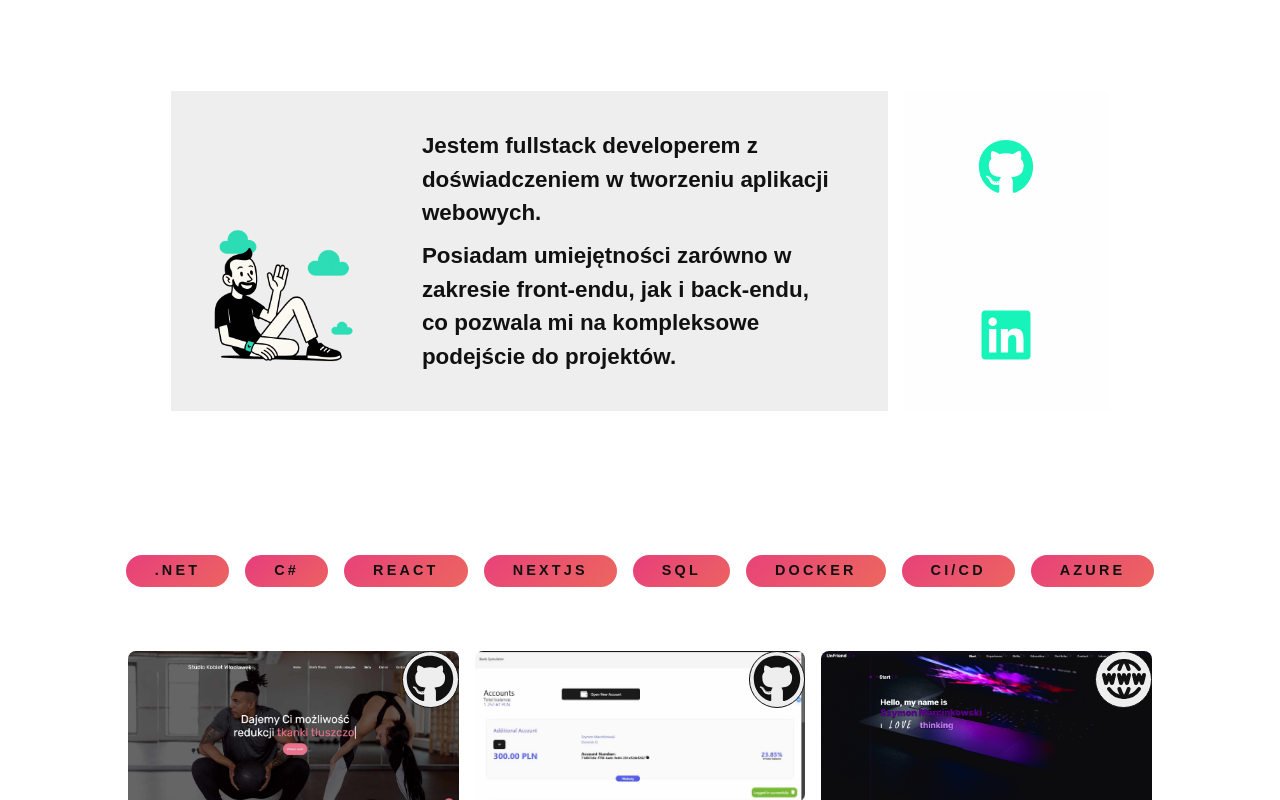
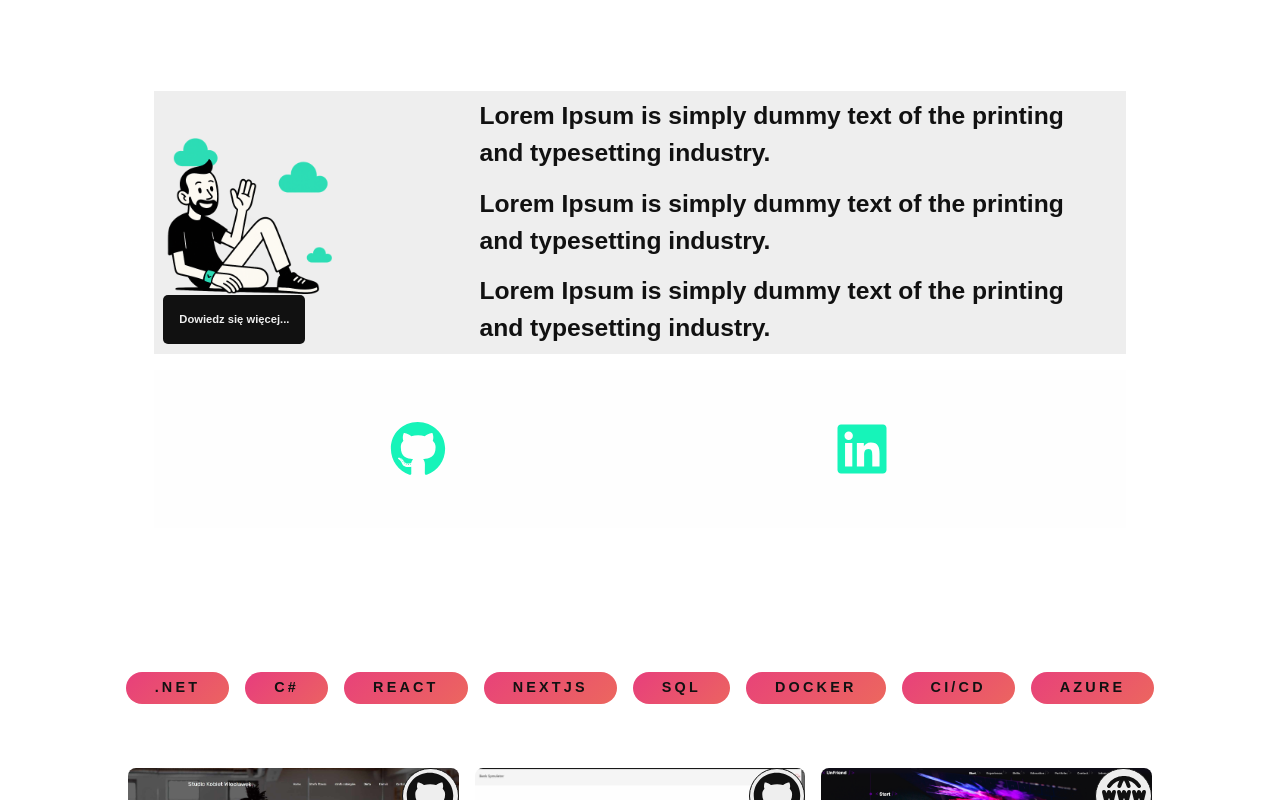
Before and after one commit to UnFriend-PL/HashStudio, a Next.js app: page / in a window 1280 px wide. Shown: the part 2260-3060 px from the top of the page. Built offline with nearby package versions, Linux system fonts and the light colour scheme.

Commit message:
draft of portfolio details

```diff
--- a/src/app/components/partials/AbouotMe.jsx
+++ b/src/app/components/partials/AbouotMe.jsx
@@ -1,19 +1,25 @@
 import styles from "@/app/styles/partials/AboutMe.module.scss"
 import Image from "next/image";
+import {useState} from "react";
 
 export default function AboutMe({children, links, avatar}) {
 
-    console.log(links);
+    const [isModalOpen, setIsModalOpen] = useState(false);
+
     return (
         <section className={styles.aboutMe}>
             <div className={styles.content}>
-                <div className={styles.avatarImage}>
-                    {avatar && (<Image src={avatar} alt={"avatar"} loading={"lazy"}/>)}
+                <div className={styles.avatar}>
+                    <div className={styles.avatarImage}>
+                        {avatar && (<Image src={avatar} alt={"avatar"} loading={"lazy"}/>)}
+                    </div>
+                </div>
+                <div className={styles.getMore}>
+                    <a>Dowiedz się więcej...</a>
                 </div>
                 <div className={styles.text}>
                     {children}
                 </div>
-
             </div>
             <div className={`${styles.links} ${links ? `${styles.visible}` : ''}`}>
                 {links && links.map((link, index) => (
--- /dev/null
+++ b/src/app/components/partials/Modal.jsx
@@ -0,0 +1,17 @@
+import styles from "@/app/styles/partials/Modal.module.scss";
+
+export default function Modal() {
+
+    const closeModal = () => {
+    }
+
+    return (
+        <div className={styles.modal} onClick={closeModal}>
+            <div
+                className={styles.modalContent}
+                onClick={(e) => e.stopPropagation()}
+            >
+            </div>
+        </div>
+    )
+}
--- a/src/app/page.js
+++ b/src/app/page.js
@@ -58,8 +58,9 @@ const portfolioData1 = [
 ];
 
 const aboutMeTextList = [
-    "Jestem fullstack developerem z doświadczeniem w tworzeniu aplikacji webowych.",
-    "Posiadam umiejętności zarówno w zakresie front-endu, jak i back-endu, co pozwala mi na kompleksowe podejście do projektów.",
+    "Lorem Ipsum is simply dummy text of the printing and typesetting industry. ",
+    "Lorem Ipsum is simply dummy text of the printing and typesetting industry. ",
+    "Lorem Ipsum is simply dummy text of the printing and typesetting industry. ",
 ];
 const skills = [".Net", "C#", "React", "NextJs", "SQL", "Docker", "CI/CD", "Azure"]
 
--- a/src/app/styles/Portfolio.module.scss
+++ b/src/app/styles/Portfolio.module.scss
@@ -61,7 +61,6 @@
 .imageItem {
   break-inside: avoid;
   margin-bottom: 1rem;
-  cursor: pointer;
   transition: transform 0.3s ease, opacity 0.3s ease;
   opacity: 0;
   animation: fadeIn 0.5s forwards;
@@ -121,7 +120,6 @@
   align-items: center;
   justify-content: center;
   z-index: 1000;
-  cursor: zoom-out;
 }
 
 .modalContent {
@@ -198,7 +196,6 @@
     padding: 0.5rem 1rem;
     font-size: 1.2rem;
     border-radius: 0.5rem;
-    cursor: pointer;
     transition: background 0.2s;
 
     &:hover {
--- a/src/app/styles/partials/AboutMe.module.scss
+++ b/src/app/styles/partials/AboutMe.module.scss
@@ -7,6 +7,9 @@
   flex-wrap: wrap;
   gap: 1rem;
   justify-content: center;
+  @media (max-width: 1280px) {
+    flex-basis: 100%;
+  }
 
   .content {
     font-size: 1.4rem;
@@ -15,28 +18,73 @@
     color: color.$secondary-color;
     display: flex;
     flex-wrap: wrap;
-    align-items: center;
     justify-content: space-between;
     flex-basis: 70%;
     background-color: color.$third-color;
-    padding: 2rem;
-    min-height: 40vh;
+    min-height: 50vh;
+    position: relative;
+    @media (max-width: 1280px) {
+      flex-basis: 95%;
+      min-height: 20vh;
+    }
+    @media (max-width: 768px) {
+      justify-content: center;
+    }
+  }
 
   .text {
-      width: 70%;
+    flex-basis: 70%;
     text-align: left;
     display: flex;
     flex-wrap: wrap;
     justify-content: space-around;
-      p{
+    align-items: center;
+    font-size: 110%;
+
+    p {
       flex-basis: 90%;
       margin: 1%;
+    }
+
+    @media (max-width: 768px) {
+      flex-basis: 100%;
+      font-size: 90%;
+      padding-bottom: 25%;
+    }
+  }
+
+  .getMore {
+    flex-basis: 20%;
+    margin: 1%;
+    text-align: center;
+    font-size: 0.7rem;
+    font-weight: bolder;
+    color: color.$third-color;
+    background-color: color.$secondary-color;
+    padding: 1rem;
+    border-radius: 5px;
+    transition: all 0.3s;
+    position: absolute;
+    bottom: 0;
+    left: 0;
+
+    &:hover {
+      transform: scale(1.05);
+    }
+  }
+
+  .avatar {
+    flex-basis: 20%;
+    display: flex;
+    justify-content: center;
+    align-items: center;
+    @media (max-width: 768px) {
+      flex-basis: 40%;
     }
   }
 
   .avatarImage {
-      width: 25%;
-      height: 25%;
+    width: 100%;
     background-color: color.$third-color;
   }
 }
@@ -57,9 +105,32 @@
     display: flex;
     justify-content: center;
   }
+
+  @media (max-width: 1280px) {
+    flex-basis: 95%;
+    justify-content: space-around;
+    padding: 5%;
+    .link {
+      flex-basis: 25%;
+    }
+  }
 }
 
 .visible {
   display: flex;
 }
+
+-------------- modal ----------------
+.modal {
+  position: fixed;
+  top: 0;
+  left: 0;
+  width: 100vw;
+  height: 100vh;
+  background: rgba(0, 0, 0, 0.85);
+  backdrop-filter: blur(5px);
+  display: flex;
+  align-items: center;
+  justify-content: center;
+  z-index: 1000;
 }
--- /dev/null
+++ b/src/app/styles/partials/Modal.module.scss
@@ -0,0 +1,23 @@
+.modal {
+  position: fixed;
+  top: 0;
+  left: 0;
+  width: 100vw;
+  height: 100vh;
+  background: rgba(0, 0, 0, 0.85);
+  backdrop-filter: blur(5px);
+  display: flex;
+  align-items: center;
+  justify-content: center;
+  z-index: 1000;
+}
+
+.modalContent {
+  background: #111;
+  padding: 1rem;
+  border-radius: 0.75rem;
+  max-width: 90vw;
+  max-height: 90vh;
+  overflow: hidden;
+  text-align: center;
+}
```
Also changed, not shown: src/app/globals.css (line endings or trailing spaces). Lines whose indentation alone changed are shown as unchanged.
